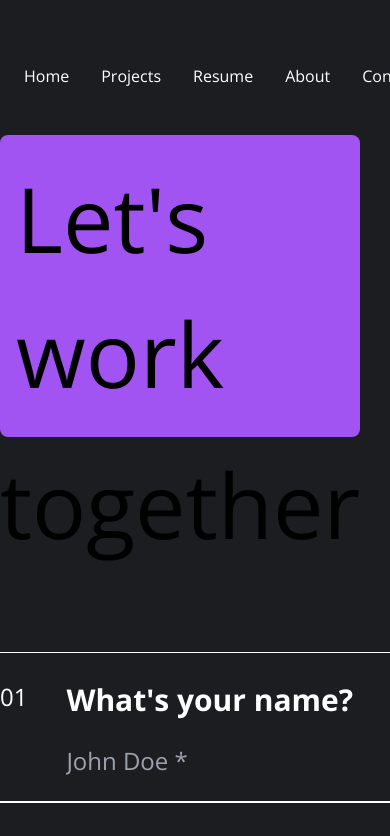
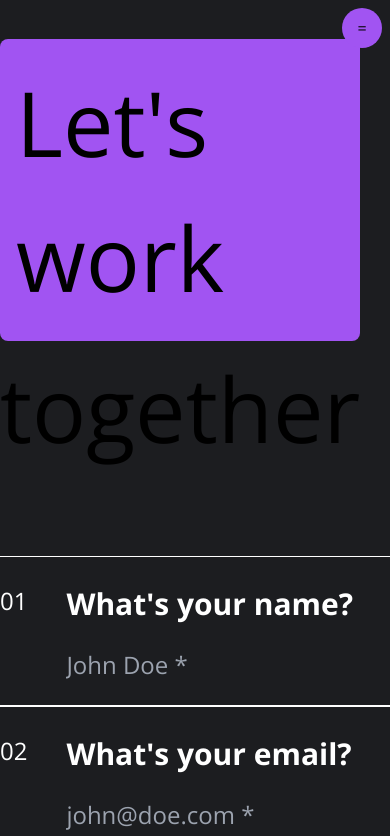
Before and after one commit to Simon-Dao/portfolio-2024, a Next.js app: page /contact in a window 390 px wide. Shown: the top 836 px of the page. Built offline with nearby package versions, Linux system fonts and the light colour scheme.

Commit message:
ok i really have the home page done now i think

```diff
--- a/app/(screen size)/home/page.tsx
+++ b/app/(screen size)/home/page.tsx
@@ -56,7 +56,7 @@ function MobileView() {
   }, []);
 
   return (
-    <div className='sm:hidden h-64 flex flex-col justify-start items-center'>
+    <div className='sm:hidden grow h-64 flex flex-col justify-center items-center'>
       <h1 ref={titleRef} onResize={handleTitleResize} className="text-6xl m-0 select-none pt-16">Simon Dao</h1>
       <div className='overflow-x-hidden flex' style={{ width: carouselWidth }}>
         <div ref={c1} className="text-sd m-0 select-none text-nowrap flex">
@@ -75,6 +75,7 @@ function MobileView() {
 }
 
 function NormalView() {
+
 
   const containerRef = useRef(null)
   const c1 = useRef<HTMLDivElement>(null);
@@ -116,13 +117,14 @@ function NormalView() {
 
   }, []);
 
+
   return (
-    <div ref={containerRef} className="px-16 hidden sm:flex flex-col h-screen lg:flex-row items-center">
-      {/* ...your app */}
-      <div style={{ width: '50%' }} className="flex flex-col justify-center items-center h-full">
-        <div className="pb-20">
+    <div ref={containerRef} className="grow hidden sm:flex flex-row justify-center items-center">
+
+      <div className='flex flex-col-reverse md:flex-row h-4/5 w-4/5'>
+        <div className='flex grow flex-col self-center'>
           <h1 ref={titleRef} onResize={handleTitleResize} className="text-title m-0 select-none">Simon Dao</h1>
-          <div className='overflow-hidden absolute flex' style={{ width: carouselWidth }}>
+          <div className='overflow-hidden flex' style={{ width: carouselWidth }}>
             <div ref={c1} className="text-sd m-0 select-none text-nowrap flex">
               <span className='px-3 text-5xl '>Developer</span>
               <span className='px-3 text-5xl '>Designer</span>
@@ -135,8 +137,10 @@ function NormalView() {
             </div>
           </div>
         </div>
+        <div className='grow'>
+          <DavidScene />
+        </div>
       </div>
-      <DavidScene />
     </div>
   )
 }
--- a/app/(screen size)/template.tsx
+++ b/app/(screen size)/template.tsx
@@ -10,7 +10,7 @@ function Template({children}: {children: React.ReactNode}) {
   }, [])
 
   return (
-    <div>
+    <div className="grow flex">
       <div id="banner-1" className="min-h-screen bg-pt z-10 fixed top-0 left-0 w-screen hidden sm:block"/>
       {children}
     </div>
--- a/components/footer.tsx
+++ b/components/footer.tsx
@@ -83,7 +83,7 @@ function NormalView() {
   }, []);
 
   return (
-    <footer className="grow hidden md:flex flex-col bg-qt" style={{ padding: "0 15%" }}>
+    <footer className="grow hidden sm:flex flex-col bg-qt" style={{ padding: "0 15%" }}>
       <div className='flex'>
         <div style={{ marginTop: "10%" }} className="text-title m-0 select-none flex flex-col items-start">
           <span style={{ fontSize: "90px" }}>
--- a/components/header.tsx
+++ b/components/header.tsx
@@ -2,9 +2,19 @@ import React from 'react'
 import TransitionLink from './transitionLink'
 import Magnetic from './magnetic'
 import DotAnim from './dotAnim'
+import NavLink from './navLink'
 function header() {
   return (
-    <nav className='flex pt-14 sm:px-16'>
+    <>
+      <NormalView />
+      <MobileView />
+    </>
+  )
+}
+
+function NormalView() {
+  return (
+    <nav className='hidden sm:flex pt-14 sm:px-16'>
       <div className='lg:grow flex justify-start text-white'>
         <Magnetic>
           <div className='sm:ml-20 p-2'>
@@ -49,4 +59,51 @@ function header() {
   )
 }
 
+function MobileView() {
+
+  const openNav = () => {
+
+  }
+
+  const closeNav = () => {
+
+  }
+
+  return (
+    <div className='sm:hidden'>
+
+      <button className='rounded-full bg-tt w-10 h-10 fixed top-2 right-2'>
+        =
+      </button>
+      {/* <nav className='z-10 fixed h-screen w-full bg-orange-700'>
+          <div className='sm:ml-20 p-2'>
+            <DotAnim>
+              <TransitionLink href="/home" label="Home" hoverAnimation={true} />
+            </DotAnim>
+          </div>
+          <div className='sm:ml-20 p-2'>
+            <DotAnim>
+              <TransitionLink href="/projects" label="Projects" hoverAnimation={true} />
+            </DotAnim>
+          </div>
+          <div className='sm:ml-20 p-2'>
+            <DotAnim>
+              <TransitionLink href="/resume" label="Resume" hoverAnimation={true} />
+            </DotAnim>
+          </div>
+          <div className='sm:ml-20 p-2'>
+            <DotAnim>
+              <TransitionLink href="/about" label="About" hoverAnimation={true} />
+            </DotAnim>
+          </div>
+          <div className='sm:ml-20 p-2'>
+            <DotAnim>
+              <TransitionLink href="/contact" label="Contact" hoverAnimation={true} />
+            </DotAnim>
+          </div>
+      </nav> */}
+    </div>
+  )
+}
+
 export default header
--- a/components/sideNav.tsx
+++ /dev/null
@@ -1,14 +0,0 @@
-import React from 'react'
-import NavLink from './navLink'
-function SideNav() {
-  return (
-    <nav className='fixed'>
-      <NavLink href='/home' label='Home'/>
-      <NavLink href='/home' label='Home'/>
-      <NavLink href='/home' label='Home'/>
-      <NavLink href='/home' label='Home'/>
-    </nav>
-  )
-}
-
-export default SideNav
--- a/tailwind.config.ts
+++ b/tailwind.config.ts
@@ -23,21 +23,21 @@ const config: Config = {
         sdNoSize2: "#858688",
       },
       fontSize: {
-        title: "8rem",
+        title: "6rem",
         pm: "6rem",
         sd: "1.5rem",
       },
       screens: {
-        'sm': '640px',
+        'sm': '740px',
         // => @media (min-width: 640px) { ... }
 
-        'md': '768px',
+        'md': '900px',
         // => @media (min-width: 768px) { ... }
 
-        'lg': '1024px',
+        'lg': '1280px',
         // => @media (min-width: 1024px) { ... }
 
-        'xl': '1280px',
+        'xl': '1480px',
         // => @media (min-width: 1280px) { ... }
 
         '2xl': '1536px',
```
